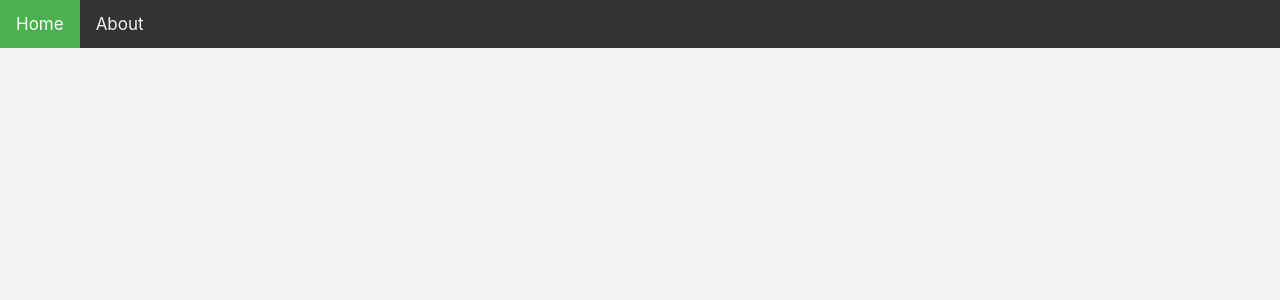
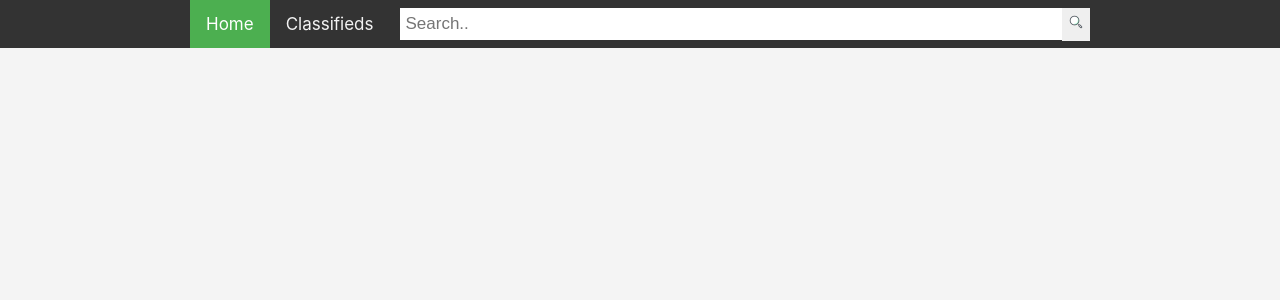
Before and after one commit to vnseattle/flatnewsfeed, a React (Create React App) app: page /about in a window 1280 px wide. Shown: the top 300 px of the page. Built offline with nearby package versions, Linux system fonts and the light colour scheme.

Commit message:
Updated Search function

```diff
--- a/src/actions/index.js
+++ b/src/actions/index.js
@@ -28,3 +28,15 @@ export const fetchPostsByTag = (posts,tagID) => {
         tagID
     }
 }
+
+
+/**
+ * Seach for posts
+ * @param posts
+ */
+export const searchPosts = (posts) => {
+    return {
+        type: types.SEARCH_POSTS,
+        posts
+    }
+}
--- a/src/components/menu/index.js
+++ b/src/components/menu/index.js
@@ -2,6 +2,11 @@ import React, { Component } from 'react'
 import { BrowserRouter as Router, Route} from 'react-router-dom';
 import Posts from './../posts/';
 import About from './../about/';
+import SearchIcon from './../../assets/icons/search.png';
+import callAPI from './../../utils/callAPI';
+import {searchPosts} from './../../actions/index';
+import { connect } from 'react-redux';
+
 import './menu.css';
 
 /**
@@ -10,8 +15,32 @@ import './menu.css';
 
 class Menu extends Component{
 
+    constructor(props){
+        super(props);
+        this.state = {
+            searchKey : ""
+        }
+    }
+
+    handleSubmit = (e) => {
+        e.preventDefault();
+        var {searchKey} = this.state;
+        // search new posts from the API
+        callAPI('SearchNewsFeed.php?keyword='+searchKey).then(res => {
+            console.log(res.data);
+            this.props.searchAllPosts(res.data);
+        })
+    }
+
+    handleInputChange = (e) => {
+        e.preventDefault();
+        let value = e.target.value;
+        this.setState({
+            searchKey: value
+        })
+    }
+
     render(){
-
         return (
             <div>
                 <Router>
@@ -19,11 +48,18 @@ class Menu extends Component{
                     <div className="menu-cover">
                         <div className="topnav">
                             <a className="active" href="/">Home</a>
-                            <a href="/about">About</a>
+                            <a href="/classifieds">Classifieds</a>
+                            <div className="search-container">
+                                <form  onSubmit={this.handleSubmit}>
+                                    <input type="text" placeholder="Search.." name="search"  onChange={this.handleInputChange}/>
+                                    <button type="submit"><img src={SearchIcon} alt='' /></button>
+                                </form>
+                            </div>
                         </div>
                     </div>
                     <Route path="/" exact component={Posts} />
                     <Route path="/about"  component={About} />
+                    <Route path="/search"  component={About} />
                 </div>
                 </Router>
             </div>
@@ -32,5 +68,13 @@ class Menu extends Component{
 }
 
 
+// Map dispatch to props
+const mapDispatchToProps = (dispatch) => {
+    return {
+        searchAllPosts: (posts) => {
+            dispatch(searchPosts(posts));
+        }
+    }
+}
 
-export default Menu;
+export default connect(null,mapDispatchToProps)(Menu);
--- a/src/components/menu/menu.css
+++ b/src/components/menu/menu.css
@@ -1,10 +1,18 @@
+
+.menu-cover{
+  display: flex;
+  width: 100%;
+  background:#333;
+  height: 48px;
+  z-index: 99;
+  position: fixed;
+  justify-content: center;
+}
 
 .topnav {
-    z-index: 99;
-    position: fixed;
-    background-color: #333;
-    overflow: hidden;
-    width: 100vw;
+    display: flex;
+    flex-direction: row;
+    width: 900px;
 }
 
 .topnav a {
@@ -25,3 +33,41 @@
     background-color: #4CAF50;
     color: white;
 }
+
+.topnav .search-container {
+  display: flex;
+  flex-direction: row;
+  flex-grow: 1;
+  flex-shrink: 1;
+}
+
+.topnav .search-container form{
+  display: flex;
+  flex-grow: 1;
+}
+
+.topnav input[type=text] {
+  padding: 6px;
+  font-size: 17px;
+  border: none;
+  margin-left: 10px;
+  align-self: center;
+  flex-grow: 1;
+}
+
+.topnav .search-container button {
+  padding: 6px;
+  font-size: 17px;
+  border: none;
+  align-self: center;
+  cursor: pointer;
+
+}
+
+.topnav .search-container button img{
+  width: 16px;
+}
+
+.topnav .search-container button:hover {
+  background: #ccc;
+}
--- a/src/components/posts/post/index.js
+++ b/src/components/posts/post/index.js
@@ -12,19 +12,21 @@ import IconSocial from "./../../../assets/icons/social-media.png";
 import './post.css';
 
 class Post extends Component{
+  constructor(props) {
+    super(props);
+    this.state = {detail: null};
+  }
 
-    // initial state
-    state = {
-      detail: null
-    }
 
-    // get post detail
-    postDetail = (id) => {
+
+  // get post detail
+  postDetail = (id) => {
       // call API
       callAPI('GetPost.php?id='+id).then(res => {
               this.setState({detail: res.data})
       })
-    }
+   }
+
 
     // render post interface
     render(){
@@ -34,13 +36,14 @@ class Post extends Component{
         var {detail} = this.state;
         // Check MSG
         var isNoMsg = false;
-        var msg = detail ? '☎ '+detail[0].Phone+'<br/>✉ '+detail[0].Email+'<br/>'+detail[0].Message : '';
+        var msg = detail ? detail[0].Phone+'<br/>'+detail[0].Email+'<br/>'+detail[0].Message : '';
         msg === '' ? isNoMsg=true : isNoMsg=false;
         msg = msg.split('<br/>').map( (item, key) => <span key={key}>{item}<br/></span>);
 
 
         return(
-                <div className="post" onClick={() => this.postDetail(id)}>
+                <div className="post" onClick={() => this.postDetail(id)} >
+
                   <div className="post__head">
                     <div className="post__head__avatar">
                     {tag==='1' && <img src={IconNetwork} alt={title} />}
@@ -54,7 +57,7 @@ class Post extends Component{
                     </div>
                   </div>
 
-                  <div className="post__image">
+                  <div className="post__image" value="Open" >
                     <img src={image} alt={title} />
                   </div>
 
--- a/src/constants/PostsActionType.js
+++ b/src/constants/PostsActionType.js
@@ -5,3 +5,4 @@
 
 export const FETCH_POSTS = 'FETCH_POSTS';
 export const FETCH_POSTS_BY_TAG = 'FETCH_POSTS_BY_TAG';
+export const SEARCH_POSTS = 'SEARCH_POST';
--- a/src/reducers/posts.js
+++ b/src/reducers/posts.js
@@ -22,6 +22,10 @@ export default (state = initState, action ) => {
             state = [];
             state = action.posts;
             return [...state];
+        case types.SEARCH_POSTS:
+            state = [];
+            state = action.posts;
+            return [...state]
         default: return [...state]
     }
 }
```
Also changed, not shown: public/index.html (line endings or trailing spaces), src/assets/icons/search.png (added), src/components/posts/post/post.css (indentation only). Lines whose indentation alone changed are shown as unchanged.
